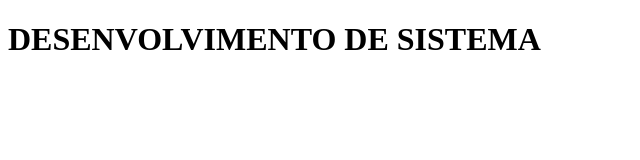
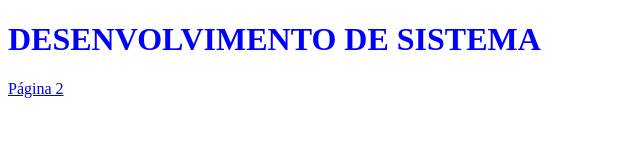
Before and after one commit to Aparecidalml/DevSistema, a plain HTML site: page index.html in a window 1280 px wide. Shown: the whole page, without its empty margins (0-640 px from the left). Drawn offline with Linux system fonts and the light colour scheme.

Commit message:
Atualizção

```diff
--- a/index.html
+++ b/index.html
@@ -4,8 +4,11 @@
     <meta charset="UTF-8">
     <meta name="viewport" content="width=device-width, initial-scale=1.0">
     <title>Página inicial</title>
+    <link rel="stylesheet" href="style.css">
 </head>
 <body>
     <h1>DESENVOLVIMENTO DE SISTEMA</h1>
+    <a href="pagina2.html"> Página 2</a>
+    <script src="funcoes.js"></script>
 </body>
 </html>
--- /dev/null
+++ b/style.css
@@ -0,0 +1,3 @@
+body{
+    color: blue
+}
```
Also changed, not shown: funcoes.js (added), pagina2.html (added).
